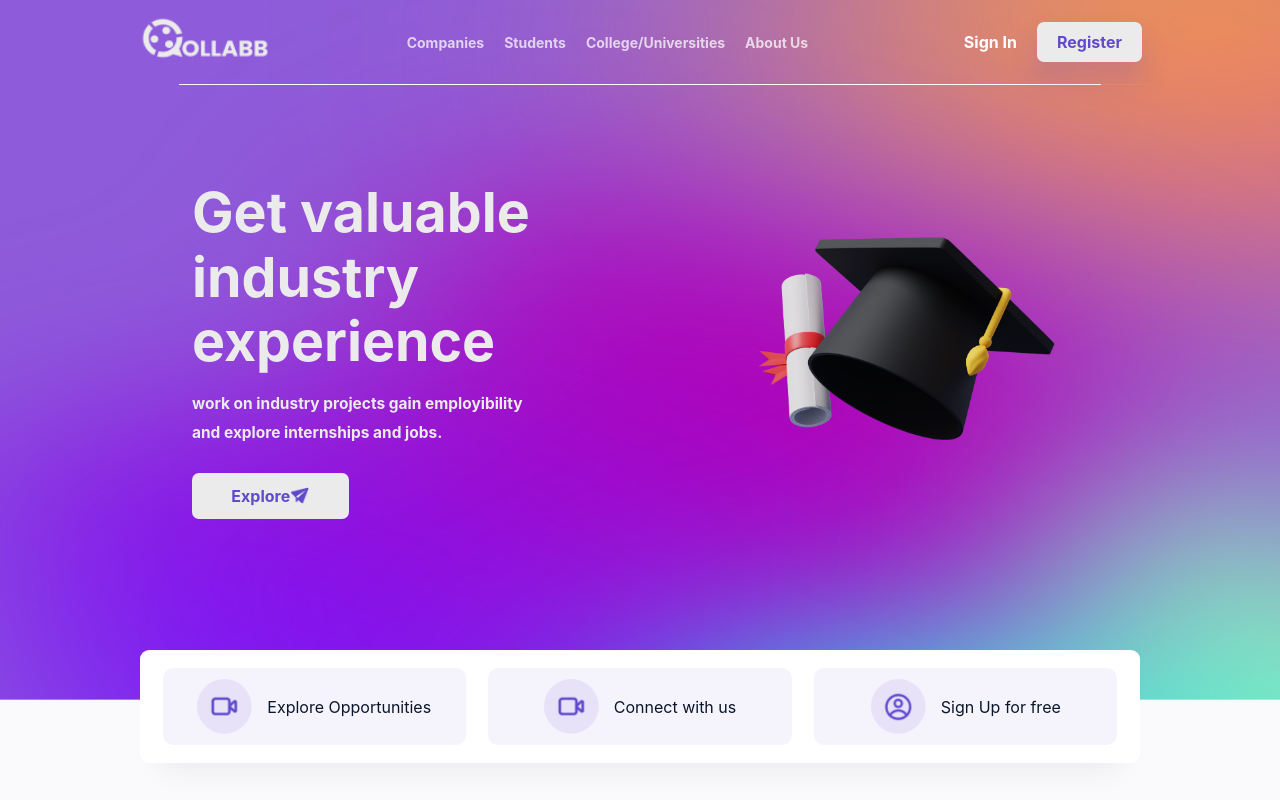
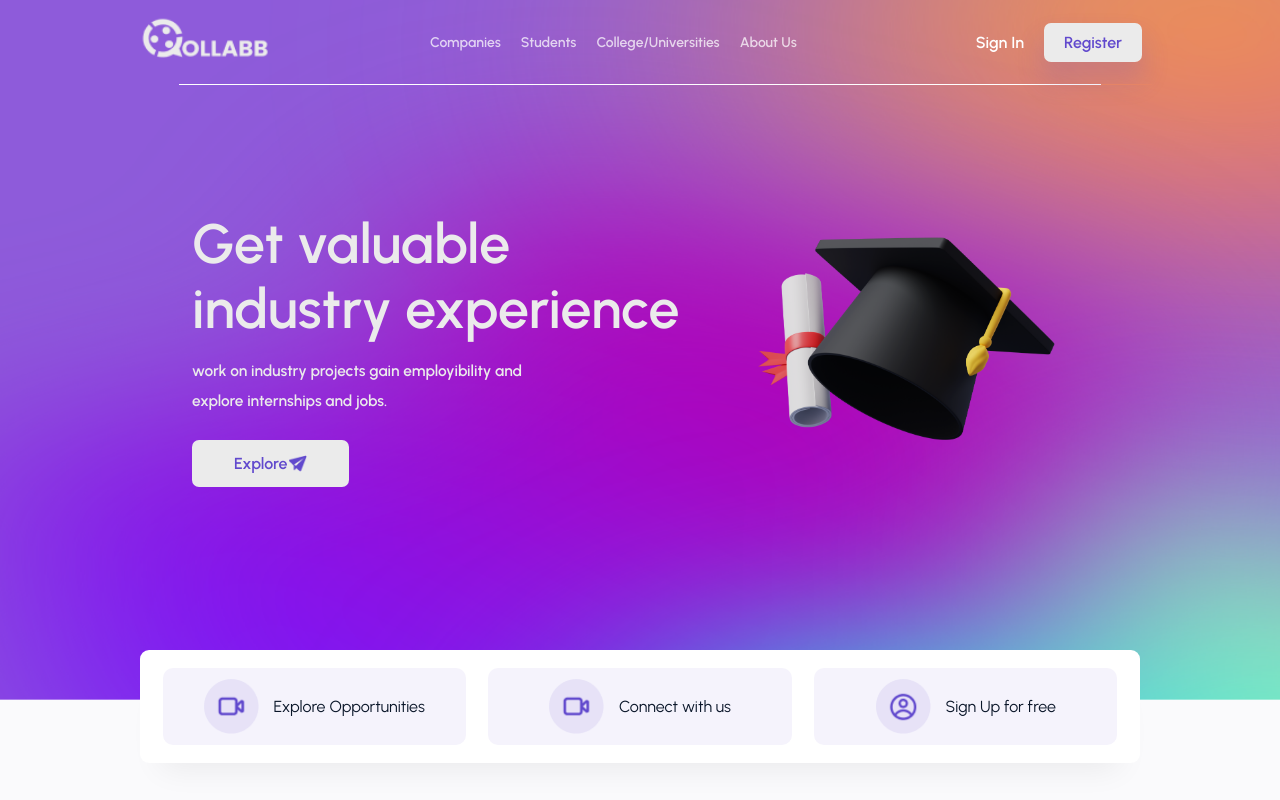
Before and after one commit to Navdeepsingh4298/pinsout-assignment, a Next.js app: page / in a window 1280 px wide. Shown: the top 800 px of the page. Built offline with nearby package versions, Linux system fonts and the light colour scheme.

Commit message:
add urbanist google font

```diff
--- a/pages/index.js
+++ b/pages/index.js
@@ -12,6 +12,7 @@
 import Projects from "../components/projects/projects.component";
 import Internships from "../components/internships/internships.component";
 import Jobs from "../components/jobs/jobs.component";
+import Testimonial from "../components/testimonial/testimonial.component";
 
 export default function Home() {
 	return (
@@ -20,6 +21,12 @@
 				<title>Qollabb</title>
 				<meta name="description" content="Pinsout Assignment" />
 				<link rel="icon" href="/favicon.ico" />
+				<link rel="preconnect" href="https://fonts.googleapis.com" />
+				<link rel="preconnect" href="https://fonts.gstatic.com" crossorigin />
+				<link
+					href="https://fonts.googleapis.com/css2?family=Urbanist:wght@400;500;600&display=swap"
+					rel="stylesheet"
+				/>
 			</Head>
 
 			<Header />
@@ -30,6 +37,7 @@
 			<Projects />
 			<Internships />
 			<Jobs />
+			<Testimonial />
 		</div>
 	);
 }
```
